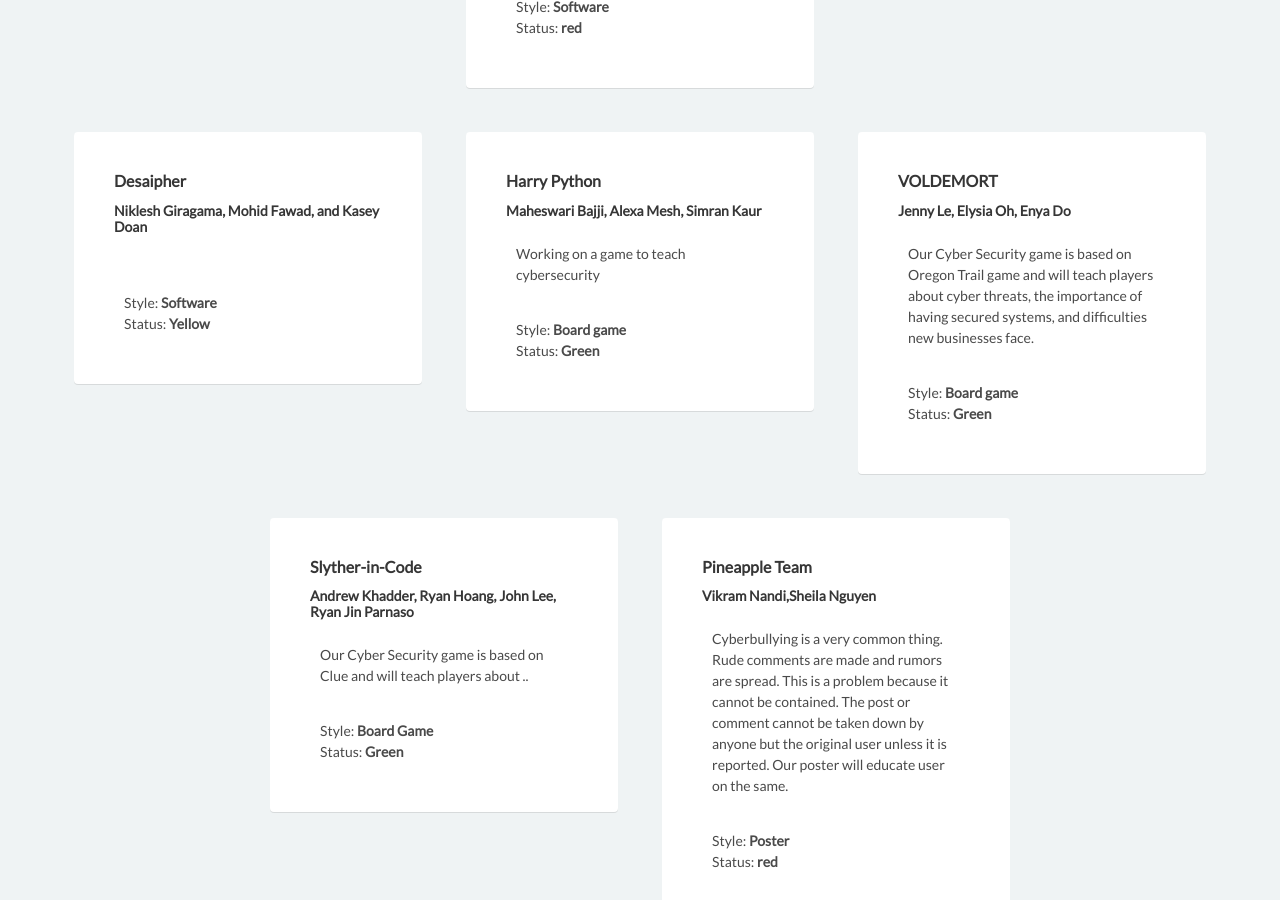
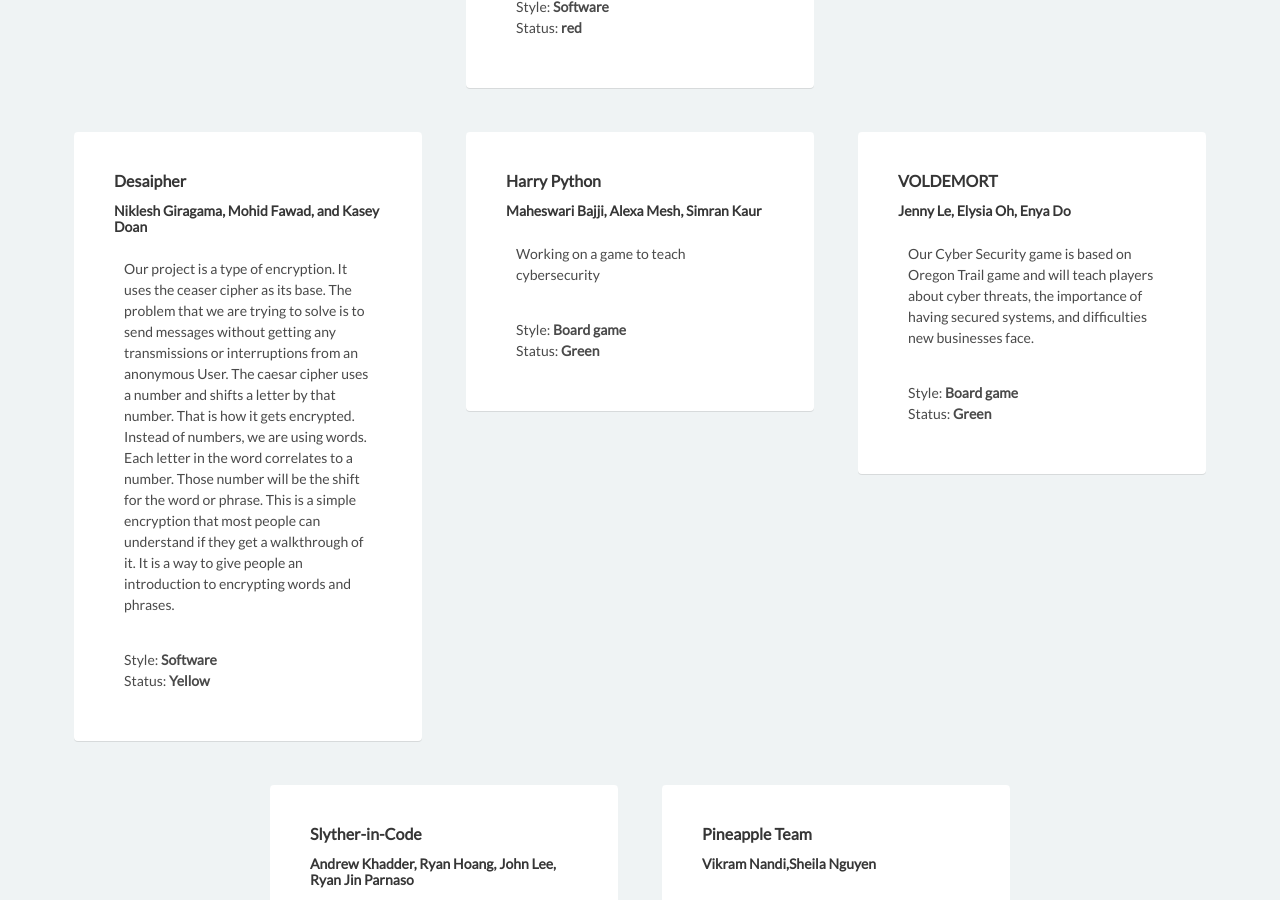
Before and after one commit to cyberdefendersprogram/www-homepage, a Jekyll site: the page built from cyberexplorers.md, in a window 1280 px wide and 900 px high, scrolled down 4533 px. Built offline with Jekyll 4.4.1, drawn with Linux system fonts in a browser that asks for light colours; nearby versions of some CDN libraries.

Commit message:
Update cyberexplorers-projects.yml

```diff
--- a/_data/cyberexplorers-projects.yml
+++ b/_data/cyberexplorers-projects.yml
@@ -36,7 +36,7 @@
 
 - name: Desaipher
   members: Niklesh Giragama, Mohid Fawad, and Kasey Doan
-  description:
+  description: Our project is a type of encryption. It uses the ceaser cipher as its base. The problem that we are trying to solve is to send messages without getting any transmissions or interruptions from an anonymous User. The caesar cipher uses a number and shifts a letter by that number. That is how it gets encrypted. Instead of numbers, we are using words. Each letter in the word correlates to a number. Those number will be the shift for the word or phrase. This is a simple encryption that most people can understand if they get a walkthrough of it. It is a way to give people an introduction to encrypting words and phrases.
   presentation: Software
   status: Yellow
 
```
